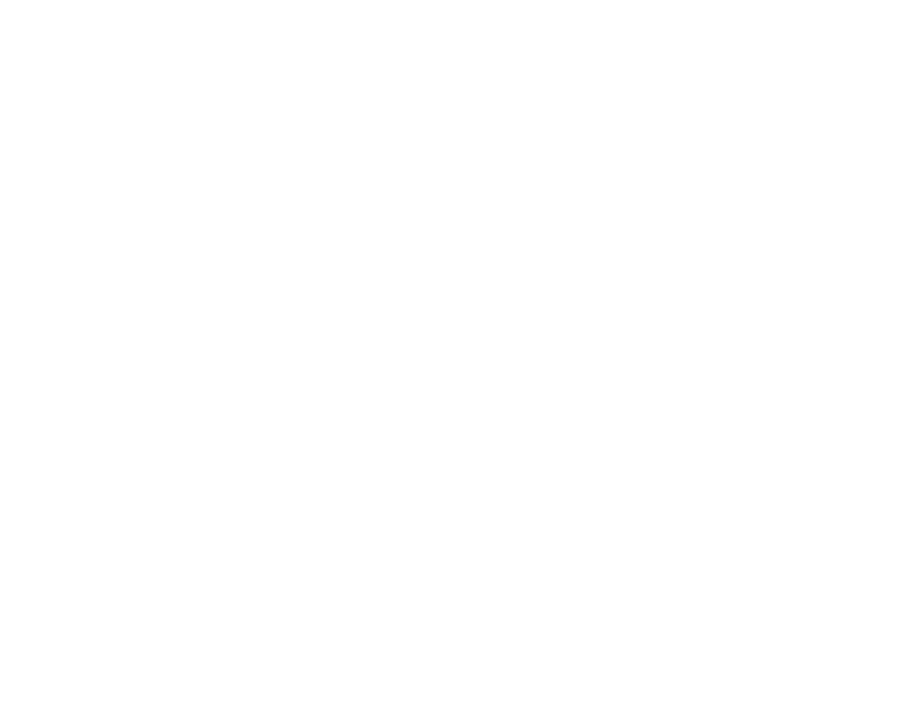
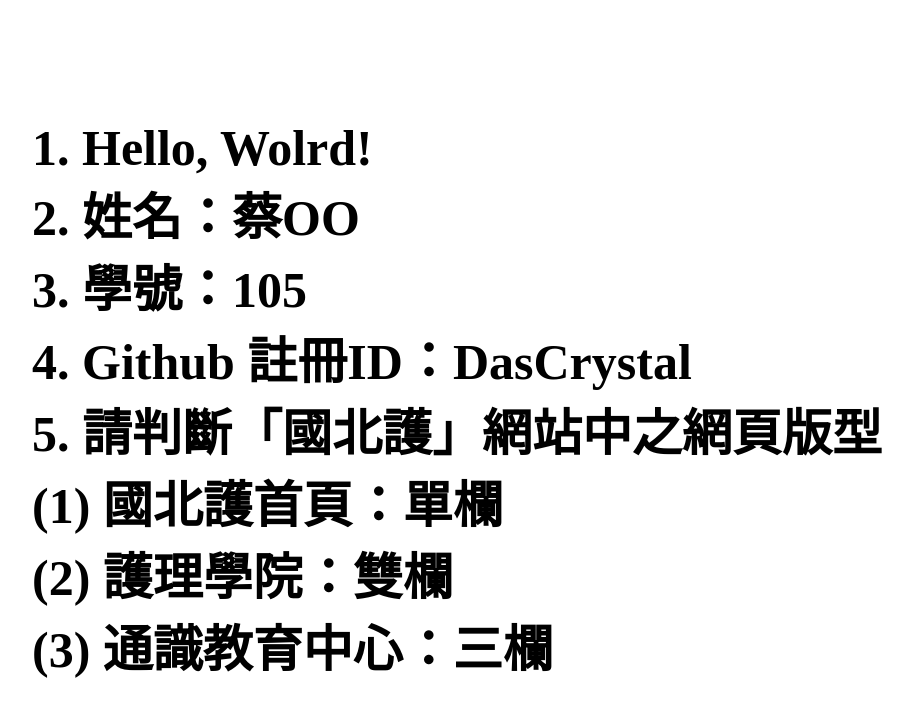
Before and after one commit to DasCrystal/dascrystal.github.io, a plain HTML site: page index.html in a window 1280 px wide. Shown: the whole page, without its empty margins (183-1096 px from the left). Drawn offline with Linux system fonts and the light colour scheme.

Commit message:
Update index.html

```diff
--- a/index.html
+++ b/index.html
@@ -3,9 +3,44 @@
 <head>
     <meta charset="UTF-8">
     <meta name="viewport" content="width=device-width, initial-scale=1.0">
-    <title>Document</title>
+    <title>網頁設計：作業 1 (105)</title>
+    <style>
+        body
+        {
+            display: flex;
+            justify-content: center;
+            align-items: center;
+            margin: 0;
+            height: 100vh;
+            width: 100vw;
+        }
+
+        div
+        {
+            text-align: left;
+            font-size: 50px;
+            font-weight: bold;
+            font-family: STSong, NSimSun;
+        }
+    </style>
 </head>
 <body>
-
+    <div>
+        1. Hello, Wolrd!
+        <br>
+        2. 姓名：蔡OO
+        <br>
+        3. 學號：105
+        <br>
+        4. Github 註冊ID：DasCrystal
+        <br>
+        5. 請判斷「國北護」網站中之網頁版型
+        <br>
+        (1) 國北護首頁：單欄
+        <br>
+        (2) 護理學院：雙欄
+        <br>
+        (3) 通識教育中心：三欄
+    </div>
 </body>
 </html>
```
